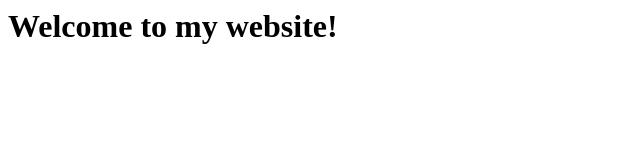
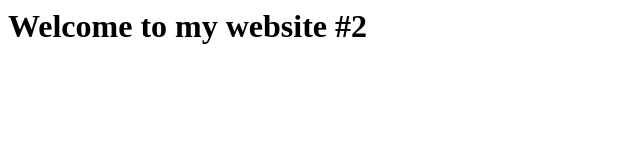
Before and after one commit to robert-mcdermott/citest, a plain HTML site: page index.html in a window 1280 px wide. Shown: the full height of the page, 0-640 px from the left. Drawn offline with Linux system fonts and the light colour scheme.

Commit message:
Update index.html

```diff
--- a/index.html
+++ b/index.html
@@ -6,6 +6,6 @@
       </TITLE>
    </HEAD>
 <BODY>
-   <H1>Welcome to my website!</H1>
+   <H1>Welcome to my website #2</H1>
 </BODY>
 </HTML>
```
